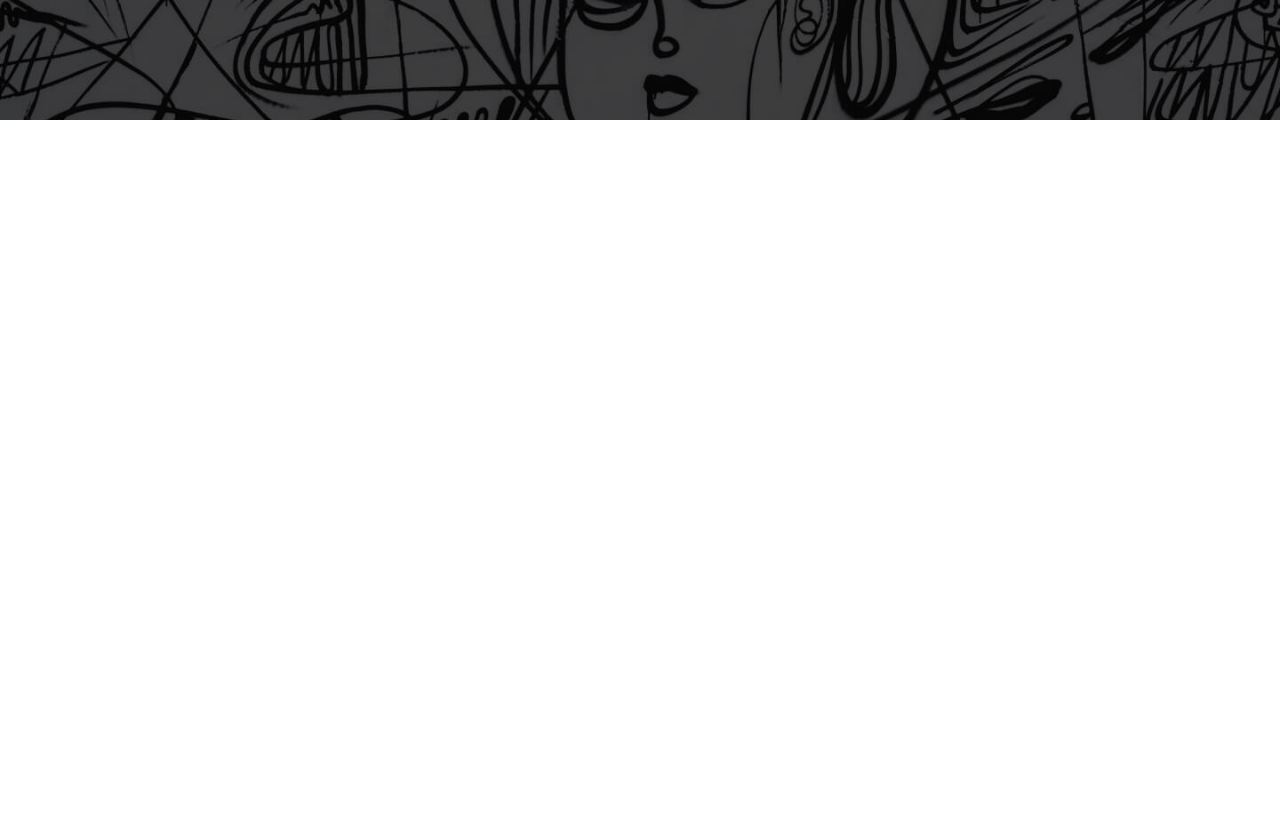
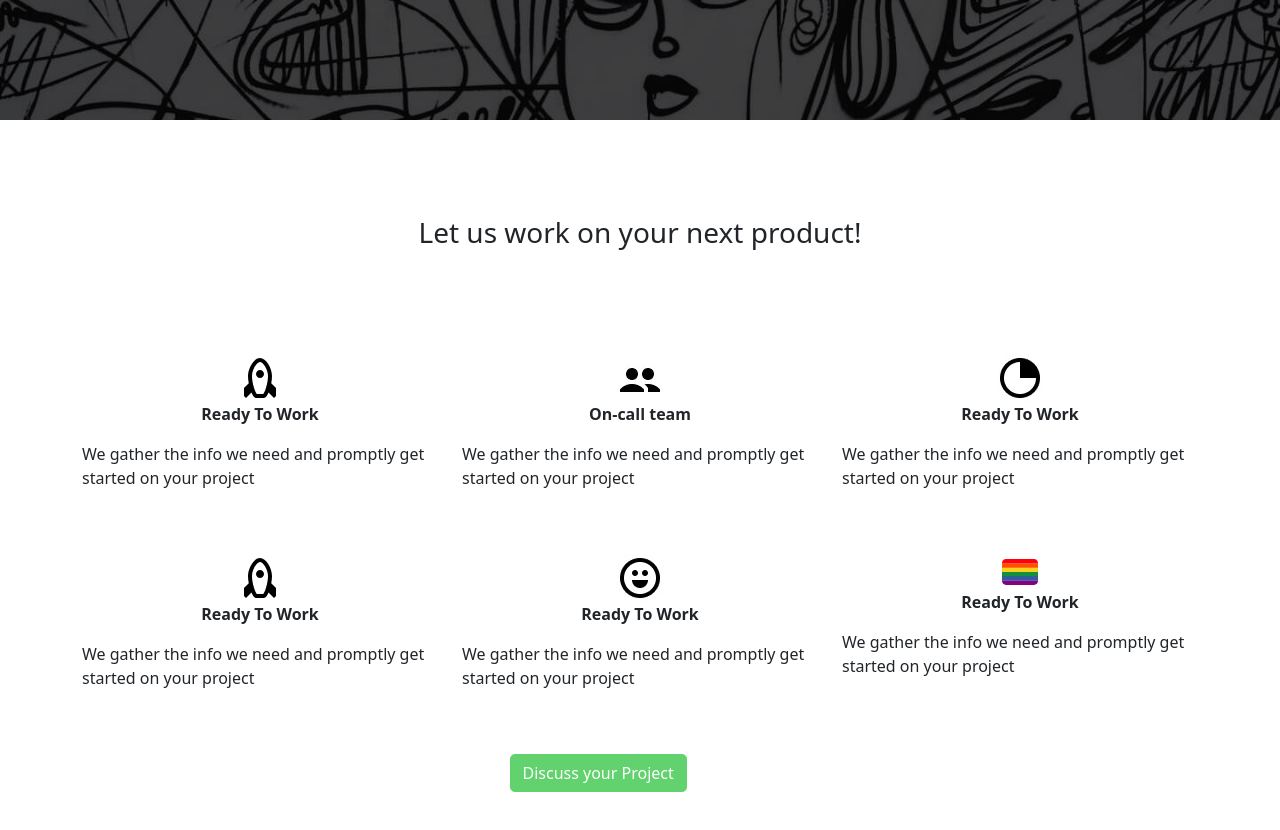
Before and after one commit to Boisset-C/omega_collectiv_bootstrapV5.0, a plain HTML site: page index.html in a window 1280 px wide. Shown: the part 440-1270 px from the top of the page. Before the commit the page ends 800 px from the top, so only its background shows below. Drawn offline with nearby package versions, Linux system fonts and the light colour scheme.

Commit message:
Added Features Section

```diff
--- a/custom.css
+++ b/custom.css
@@ -16,3 +16,8 @@ a {
 .text-custom-pink {
     color: #F97EEC;
 }
+
+.text-custom-green {
+   background-color: #61D26D;
+   border-color: #61D26D;
+}
--- a/index.html
+++ b/index.html
@@ -39,8 +39,8 @@
 
       <div class="container-md py-5">
           <div class="row">
-              <div class="col-md-6">
-                  <h1 class="d-1 text-white">
+              <div class="col-md-7">
+                  <h1 class="d-1 text-white pt-5">
                       We <span class="text-custom-pink">Design</span> & <span class="text-warning">Build </span>Cool <span class="text-success">Apps </span>for the Internet.
                   </h1>
               </div>
@@ -57,6 +57,57 @@
     </section>
 <!--End of Hero Section-->
 
+<!--Features Section-->
+<section>
+    <div class="container-md py-5">
+        <div class="row">
+            <div class="col">
+                <h3 class="d-3 text-center py-5">Let us work on your next product!</h3>
+            </div>
+        </div>
+        <div class="row py-5">
+            <div class="col-md-4 text-center">
+                <img src="assets/rocket.svg" class="img-fluid" alt="rocket">
+                <p class="fw-bold">Ready To Work</p>
+                <p class="text-start">We gather the info we need and promptly get started on your project</p>
+            </div>
+            <div class="col-md-4 text-center">
+                <img src="assets/users.jpg" class="img-fluid" alt="rocket">
+                <p class="fw-bold">On-call team</p>
+                <p class="text-start">We gather the info we need and promptly get started on your project</p>
+            </div>
+            <div class="col-md-4 text-center">
+                <img src="assets/pie-chart.jpg" class="img-fluid" alt="rocket">
+                <p class="fw-bold">Ready To Work</p>
+                <p class="text-start">We gather the info we need and promptly get started on your project</p>
+            </div>
+        </div>
+        <div class="row pb-5">
+            <div class="col-md-4 text-center">
+                <img src="assets/rocket.svg" class="img-fluid" alt="rocket">
+                <p class="fw-bold">Ready To Work</p>
+                <p class="text-start">We gather the info we need and promptly get started on your project</p>
+            </div>
+            <div class="col-md-4 text-center">
+                <img src="assets/smile.jpg" class="img-fluid" alt="rocket">
+                <p class="fw-bold">Ready To Work</p>
+                <p class="text-start">We gather the info we need and promptly get started on your project</p>
+            </div>
+            <div class="col-md-4 text-center">
+                <img src="assets/flag.svg" class="img-fluid" alt="rocket">
+                <p class="fw-bold">Ready To Work</p>
+                <p class="text-start">We gather the info we need and promptly get started on your project</p>
+            </div>
+        </div>
+        <div class="row d-flex justify-content-center">
+            <div class="col-md-3">
+                <button type="button" class="btn text-white text-custom-green rounded-3">Discuss your Project</button>
+            </div>
+        </div>
+    </div>
+</section>
+<!--End of Features Section-->
+
     <!--Bootstrap Bundle JS-->
     <script src="https://cdn.jsdelivr.net/npm/bootstrap@5.0.2/dist/js/bootstrap.bundle.min.js" integrity="sha384-MrcW6ZMFYlzcLA8Nl+NtUVF0sA7MsXsP1UyJoMp4YLEuNSfAP+JcXn/tWtIaxVXM" crossorigin="anonymous"></script>
 </body>
```
Also changed, not shown: assets/flag.svg (added).
